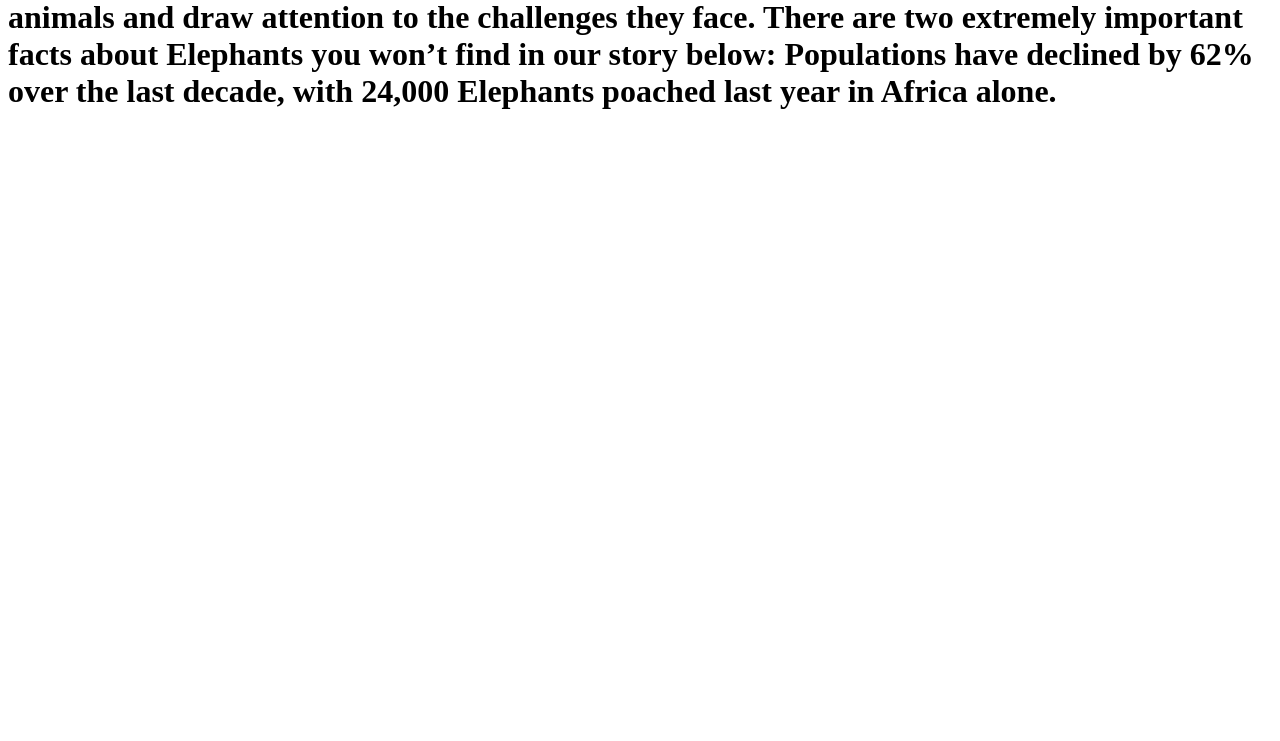
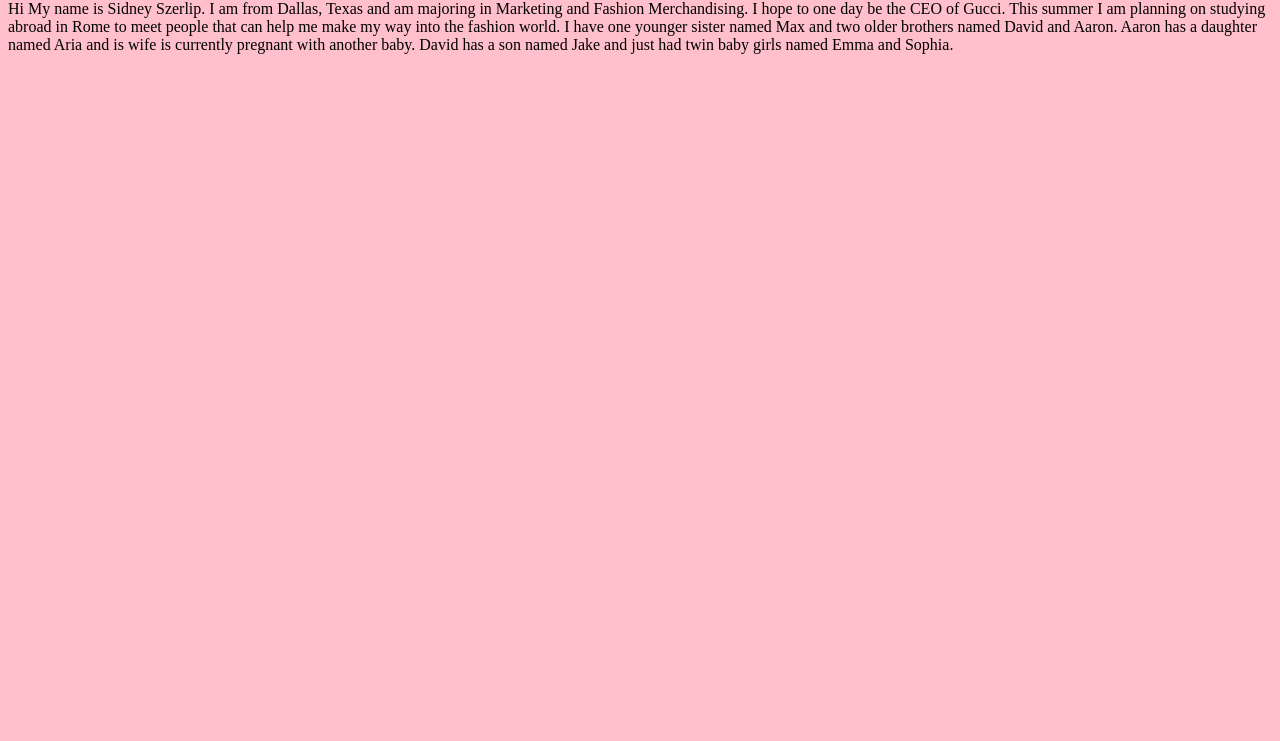
Before and after one commit to sfs54895/sfs54895.github.io, a plain HTML site: page project.html in a window 1280 px wide. Shown: the part 59-800 px from the top of the page. Drawn offline with Linux system fonts and the light colour scheme.

Commit message:
Add files via upload

```diff
--- a/project.html
+++ b/project.html
@@ -3,13 +3,21 @@
 <HTML>
 <HEAD>
 <META http-equiv="Content-Type" content="text/html; charset=utf-8">
-<TITLE>Facts About Cute Animals</TITLE>
-
+<TITLE>Sidney Szerlip</TITLE>
+<style type="text/css">
+P {font-family:Times New Roman}
+BODY {background-color:pink}
+</style>
+<h3> Sidney Szerlip</h3>
 </HEAD>
 <BODY>
-<H1>August 12 is World Elephant Day–
-a day to celebrate one of the planet’s most beloved animals and draw attention to the challenges they face.
-There are two extremely important facts about Elephants you won’t find in our story below:
-Populations have declined by 62% over the last decade, with 24,000 Elephants poached last year in Africa alone.</h1>
+Hi My name is Sidney Szerlip. I am from Dallas, Texas and am majoring in
+Marketing and Fashion Merchandising. I hope to one day be the CEO of Gucci.
+This summer I am planning on studying abroad in Rome to meet people that can
+help me make my way into the fashion world.
+I have one younger sister named Max and two older brothers named David and Aaron.
+Aaron has a daughter named Aria and is wife is currently pregnant with another baby.
+David has a son named Jake and just had twin baby girls named Emma and Sophia.
+
 </BODY>
 </HTML>
```
